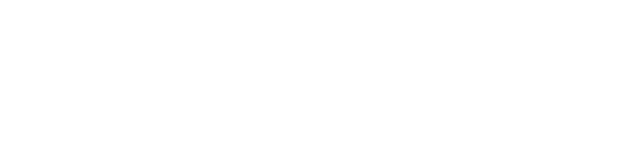
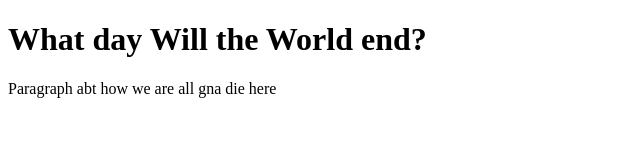
Before and after one commit to chrisatron3000/90sproject, a plain HTML site: page index.html in a window 1280 px wide. Shown: the whole page, without its empty margins (0-640 px from the left). Drawn offline with Linux system fonts and the light colour scheme.

Commit message:
added classes n head n body

```diff
--- a/index.html
+++ b/index.html
@@ -15,8 +15,18 @@
     <body>
 
         <div class="headbox">
+            <h1>
+
+                What day Will the World end?
+
+            </h1>
 
         </div>
 
+        <div class ="BodyBox">
+            Paragraph abt how we are all gna die here
+        </div>
+
+
     </body>
 </html>
```
